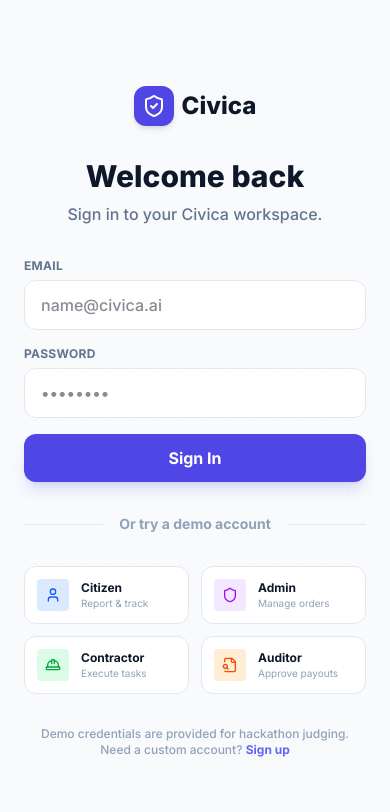
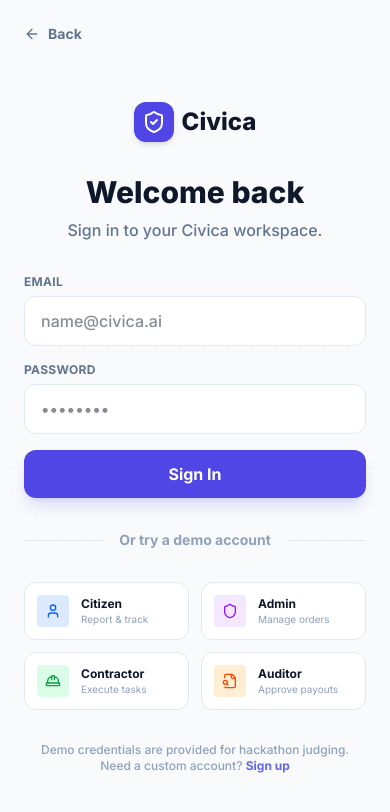
Before and after one commit to Samyakj-07/Civica, a React (Vite) app: page /login in a window 390 px wide. Shown: the top 812 px of the page. Built offline with nearby package versions, Linux system fonts and the light colour scheme.

Commit message:
fix: login page back button and button types

```diff
--- a/src/pages/LoginPage.tsx
+++ b/src/pages/LoginPage.tsx
@@ -1,7 +1,7 @@
 import { useState, useEffect } from "react";
 import { motion } from "framer-motion";
 import { useNavigate, Link } from "react-router-dom";
-import { ShieldCheck, User, Shield, HardHat, FileSearch, ArrowRight, Loader2 } from "lucide-react";
+import { ShieldCheck, User, Shield, HardHat, FileSearch, ArrowLeft, Loader2 } from "lucide-react";
 import { login, DEMO_USERS, isAuthenticated, getRoleHomeRoute } from "../services/auth";
 import toast from "react-hot-toast";
 
@@ -81,8 +81,11 @@ export default function LoginPage() {
       </div>
 
       {/* Right side: Login Form */}
-      <div className="w-full lg:w-1/2 flex flex-col justify-center items-center p-6 sm:p-12">
-        <div className="w-full max-w-md">
+      <div className="w-full lg:w-1/2 flex flex-col justify-center items-center p-6 sm:p-12 relative">
+        <Link to="/" className="absolute top-6 left-6 flex items-center gap-2 text-sm font-bold text-slate-500 hover:text-ink transition-colors">
+          <ArrowLeft size={16} /> Back
+        </Link>
+        <div className="w-full max-w-md mt-8 lg:mt-0">
           <div className="lg:hidden flex items-center justify-center gap-2 font-display font-extrabold text-2xl mb-8 text-ink">
             <span className="flex items-center justify-center w-10 h-10 rounded-xl bg-violet-deep text-white shadow-md">
               <ShieldCheck size={24} />
@@ -137,28 +140,28 @@ export default function LoginPage() {
           </div>
 
           <div className="grid grid-cols-2 gap-3">
-             <button onClick={() => handleDemoLogin("citizen@civica.ai")} className="flex items-center gap-3 p-3 bg-white border border-slate-200 rounded-xl hover:border-blue-300 hover:bg-blue-50 transition-colors text-left group">
+             <button type="button" onClick={() => handleDemoLogin("citizen@civica.ai")} className="flex items-center gap-3 p-3 bg-white border border-slate-200 rounded-xl hover:border-blue-300 hover:bg-blue-50 transition-colors text-left group">
                <div className="w-8 h-8 rounded bg-blue-100 text-blue-600 flex items-center justify-center shrink-0 group-hover:scale-110 transition-transform"><User size={16} /></div>
                <div>
                  <div className="text-xs font-bold text-ink">Citizen</div>
                  <div className="text-[10px] text-slate-400">Report & track</div>
                </div>
              </button>
-             <button onClick={() => handleDemoLogin("admin@civica.ai")} className="flex items-center gap-3 p-3 bg-white border border-slate-200 rounded-xl hover:border-purple-300 hover:bg-purple-50 transition-colors text-left group">
+             <button type="button" onClick={() => handleDemoLogin("admin@civica.ai")} className="flex items-center gap-3 p-3 bg-white border border-slate-200 rounded-xl hover:border-purple-300 hover:bg-purple-50 transition-colors text-left group">
                <div className="w-8 h-8 rounded bg-purple-100 text-purple-600 flex items-center justify-center shrink-0 group-hover:scale-110 transition-transform"><Shield size={16} /></div>
                <div>
                  <div className="text-xs font-bold text-ink">Admin</div>
                  <div className="text-[10px] text-slate-400">Manage orders</div>
                </div>
              </button>
-             <button onClick={() => handleDemoLogin("contractor@civica.ai")} className="flex items-center gap-3 p-3 bg-white border border-slate-200 rounded-xl hover:border-green-300 hover:bg-green-50 transition-colors text-left group">
+             <button type="button" onClick={() => handleDemoLogin("contractor@civica.ai")} className="flex items-center gap-3 p-3 bg-white border border-slate-200 rounded-xl hover:border-green-300 hover:bg-green-50 transition-colors text-left group">
                <div className="w-8 h-8 rounded bg-green-100 text-green-600 flex items-center justify-center shrink-0 group-hover:scale-110 transition-transform"><HardHat size={16} /></div>
                <div>
                  <div className="text-xs font-bold text-ink">Contractor</div>
                  <div className="text-[10px] text-slate-400">Execute tasks</div>
                </div>
              </button>
-             <button onClick={() => handleDemoLogin("auditor@civica.ai")} className="flex items-center gap-3 p-3 bg-white border border-slate-200 rounded-xl hover:border-orange-300 hover:bg-orange-50 transition-colors text-left group">
+             <button type="button" onClick={() => handleDemoLogin("auditor@civica.ai")} className="flex items-center gap-3 p-3 bg-white border border-slate-200 rounded-xl hover:border-orange-300 hover:bg-orange-50 transition-colors text-left group">
                <div className="w-8 h-8 rounded bg-orange-100 text-orange-600 flex items-center justify-center shrink-0 group-hover:scale-110 transition-transform"><FileSearch size={16} /></div>
                <div>
                  <div className="text-xs font-bold text-ink">Auditor</div>
```
Also changed, not shown: 5 other files (tests, documents, lock files or other folders).
